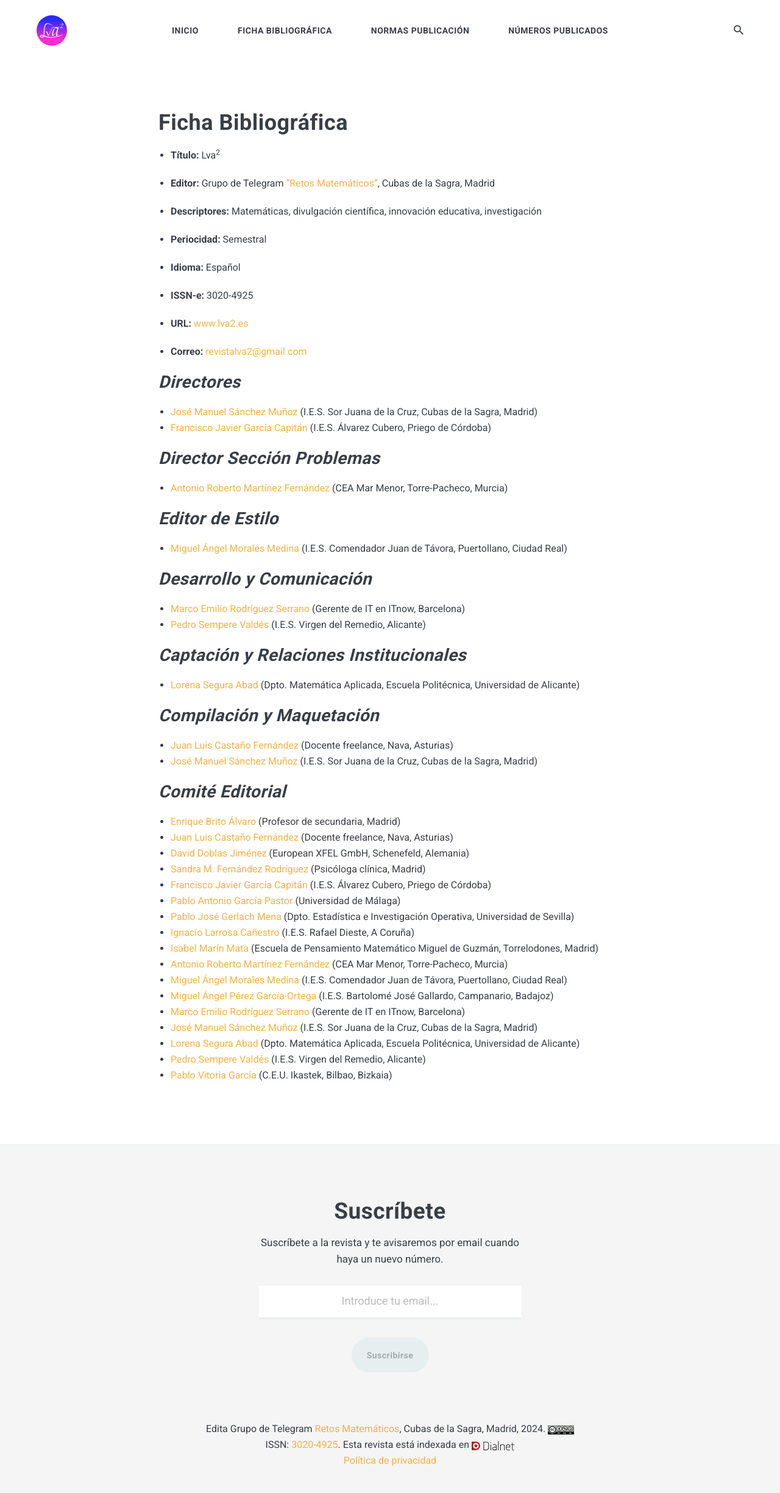
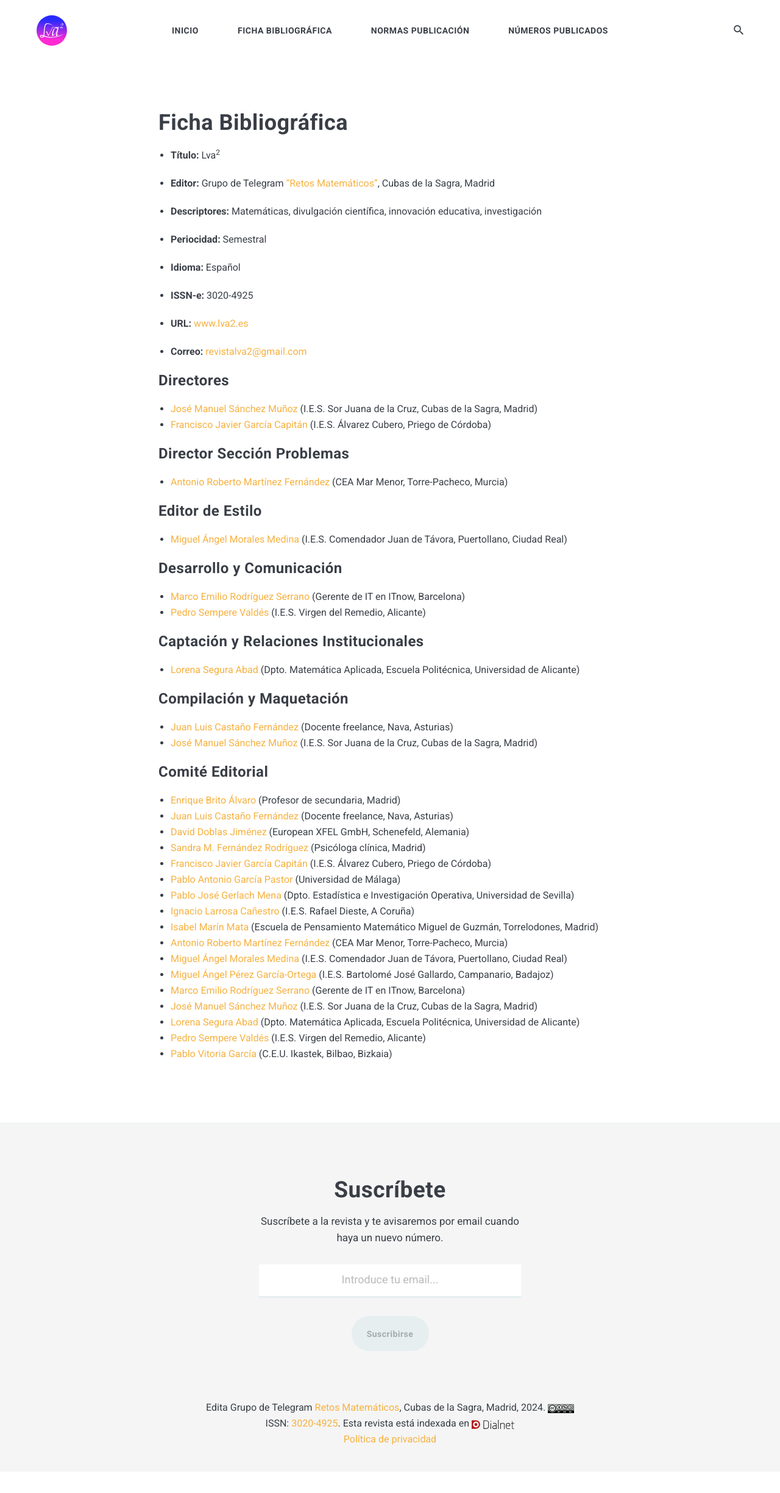
Before and after one commit to revistalva2/lva2.github.io, a Jekyll site: the page built from _pages/01-ficha_bibliografica.markdown, in a window 1280 px wide. Shown: the whole page at 61% size. Built offline with Jekyll 4.4.1, drawn with Linux system fonts in a browser that asks for light colours; nearby versions of some CDN libraries; after the commit the page ends 2414 px from its top, so only the background shows below that.

```diff
--- a/_pages/01-ficha_bibliografica.markdown
+++ b/_pages/01-ficha_bibliografica.markdown
@@ -20,34 +20,34 @@ permalink: /ficha_bibliografica/
 
 * **Correo:** [revistalva2@gmail.com](mailto:revistalva2@gmail.com)
 
-## *Directores*
+### Directores
 
 - [José Manuel Sánchez Muñoz](mailto:jose.sm@educa.madrid.org) (I.E.S. Sor Juana de la Cruz, Cubas de la Sagra, Madrid)
 - [Francisco Javier García Capitán](mailto:garciacapitan@gmail.com) (I.E.S. Álvarez Cubero, Priego de Córdoba)
 
-## *Director Sección Problemas*
+### Director Sección Problemas
 
  - [Antonio Roberto Martínez Fernández](mailto:antoniorobert.martinez@murciaeduca.es) (CEA Mar Menor, Torre-Pacheco, Murcia)
 
-## *Editor de Estilo*
+### Editor de Estilo
 
 - [Miguel Ángel Morales Medina](mailto:gaussianos@gmail.com) (I.E.S. Comendador Juan de Távora, Puertollano, Ciudad Real)
 
-## *Desarrollo y Comunicación*
+### Desarrollo y Comunicación
 
 - [Marco Emilio Rodríguez Serrano](mailto:mrodrise@gmail.com) (Gerente de IT en ITnow, Barcelona)
 - [Pedro Sempere Valdés](mailto:pedrosemperevaldes@gmail.com) (I.E.S. Virgen del Remedio, Alicante)
 
-## *Captación y Relaciones Institucionales*
+### Captación y Relaciones Institucionales
 
 - [Lorena Segura Abad](mailto:lorena.segura@ua.es) (Dpto. Matemática Aplicada, Escuela Politécnica, Universidad de Alicante)
 
-## *Compilación y Maquetación*
+### Compilación y Maquetación
 
 - [Juan Luis Castaño Fernández](mailto:juanlcast@gmail.com) (Docente freelance, Nava, Asturias)
 - [José Manuel Sánchez Muñoz](mailto:jose.sm@educa.madrid.org) (I.E.S. Sor Juana de la Cruz, Cubas de la Sagra, Madrid)
 
-## *Comité Editorial*
+### Comité Editorial
 
 - [Enrique Brito Álvaro](mailto:enrique@brito.es) (Profesor de secundaria, Madrid)
 - [Juan Luis Castaño Fernández](mailto:juanlcast@gmail.com) (Docente freelance, Nava, Asturias)
```
